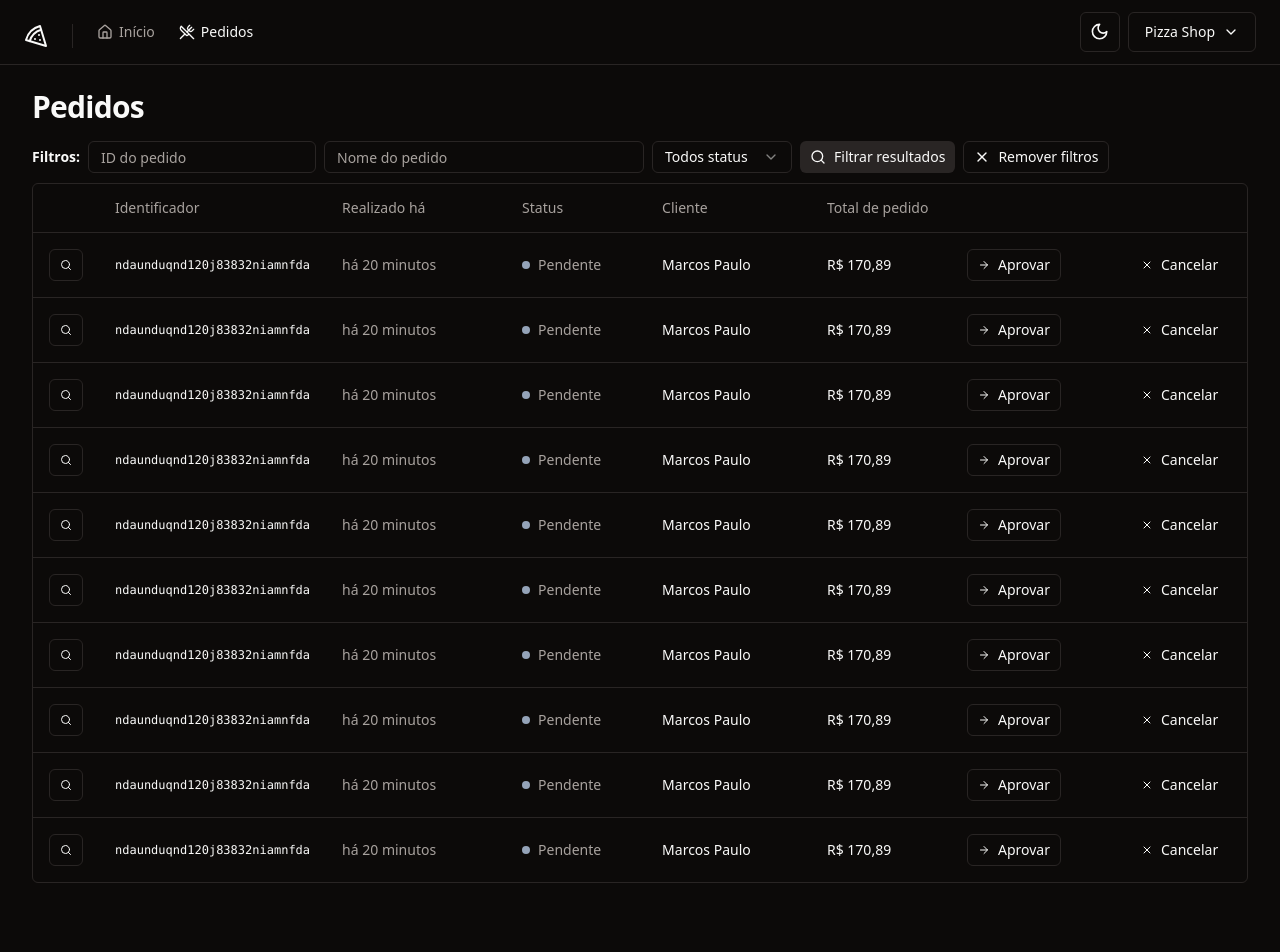
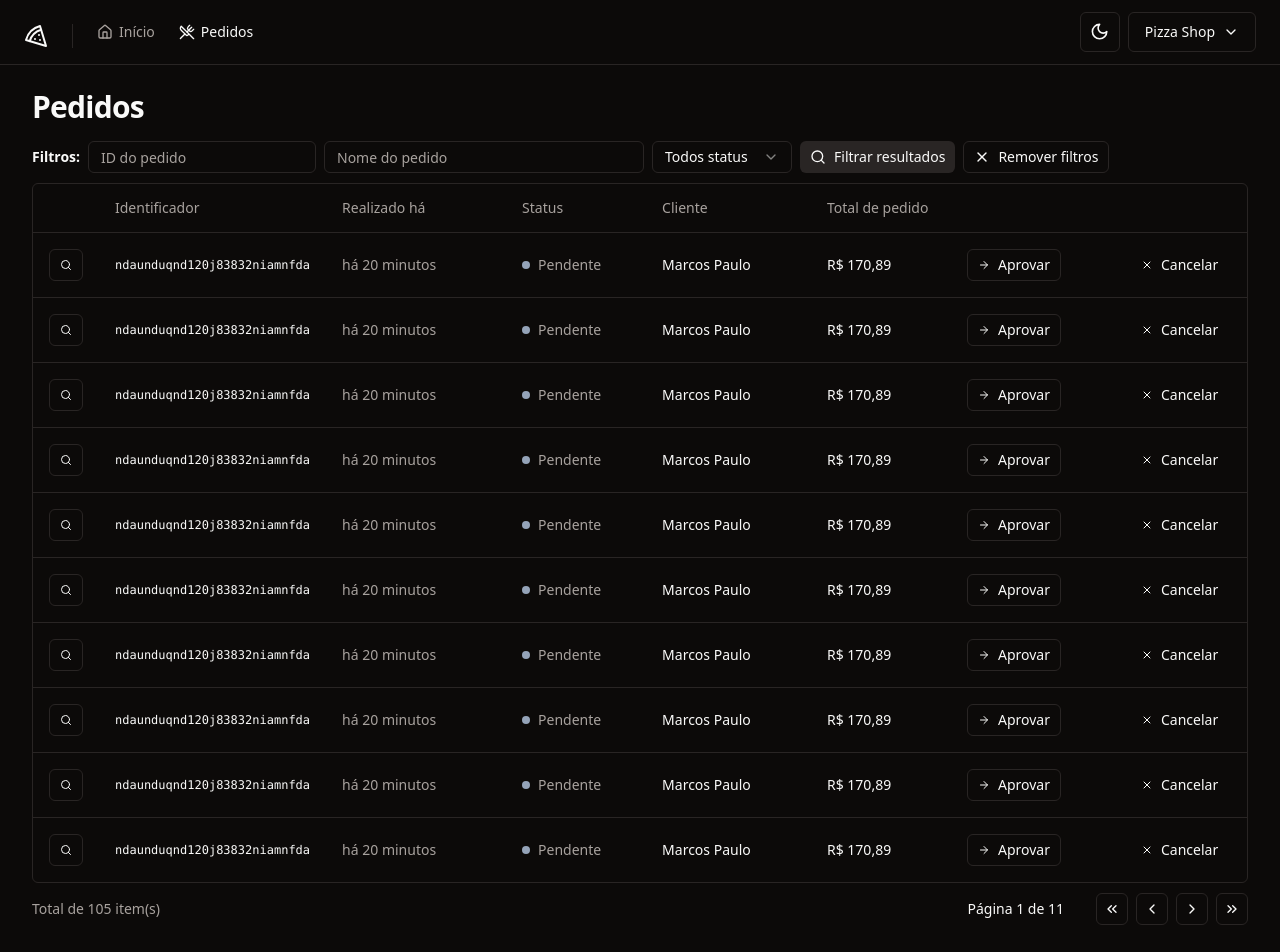
Before and after one commit to marcos-dev14/Pizza-Shop, a React (Vite) app: page /orders in a window 1280 px wide. Shown: the top 952 px of the page. Before the commit the page ends 915 px from the top, so only its background shows below. Built offline with nearby package versions, Linux system fonts and the light colour scheme.

Commit message:
feat: componente de paginação

```diff
--- /dev/null
+++ b/src/components/pagination.tsx
@@ -0,0 +1,55 @@
+import {
+  ChevronLeft,
+  ChevronRight,
+  ChevronsLeft,
+  ChevronsRight,
+} from 'lucide-react'
+
+import { Button } from './ui/button'
+
+export interface PaginationProps {
+  pageIndex: number
+  totalCount: number
+  perPage: number
+}
+
+export function Pagination({
+  pageIndex,
+  totalCount,
+  perPage,
+}: PaginationProps) {
+  // Calculo para pegar o total de numero de paginas, usamos o Math.cell para arredondar o resultado para cima.
+  const pages = Math.ceil(totalCount / perPage) || 1
+  return (
+    <div className="flex items-center justify-between">
+      <span className="text-sm text-muted-foreground">
+        Total de {totalCount} item(s)
+      </span>
+
+      <div className="flex items-center gap-6 lg:gap-8">
+        <span className="text-sm font-medium">
+          Página {pageIndex + 1} de {pages}
+        </span>
+
+        <div className="flex items-center gap-2">
+          <Button variant="outline" className="h-8 w-8 p-0">
+            <ChevronsLeft className="h-4 w-4" />
+            <span className="sr-only">Primeira página</span>
+          </Button>
+          <Button variant="outline" className="h-8 w-8 p-0">
+            <ChevronLeft className="h-4 w-4" />
+            <span className="sr-only">Primeira anterior</span>
+          </Button>
+          <Button variant="outline" className="h-8 w-8 p-0">
+            <ChevronRight className="h-4 w-4" />
+            <span className="sr-only">Próxima página</span>
+          </Button>
+          <Button variant="outline" className="h-8 w-8 p-0">
+            <ChevronsRight className="h-4 w-4" />
+            <span className="sr-only">Última página</span>
+          </Button>
+        </div>
+      </div>
+    </div>
+  )
+}
--- a/src/pages/app/orders/orders.tsx
+++ b/src/pages/app/orders/orders.tsx
@@ -1,5 +1,6 @@
 import { Helmet } from 'react-helmet-async'
 
+import { Pagination } from '@/components/pagination'
 import {
   Table,
   TableBody,
@@ -43,6 +44,8 @@ export function Orders() {
               </TableBody>
             </Table>
           </div>
+
+          <Pagination pageIndex={0} totalCount={105} perPage={10} />
         </div>
       </div>
     </>
```
